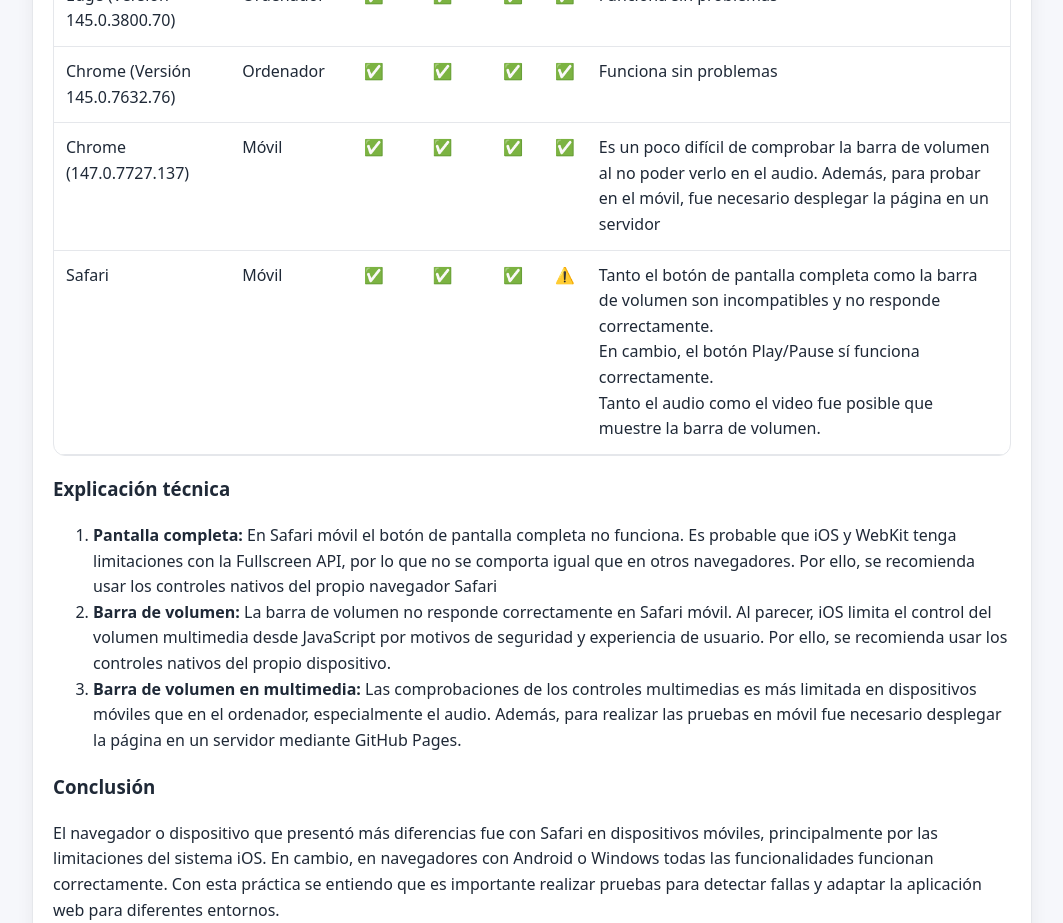
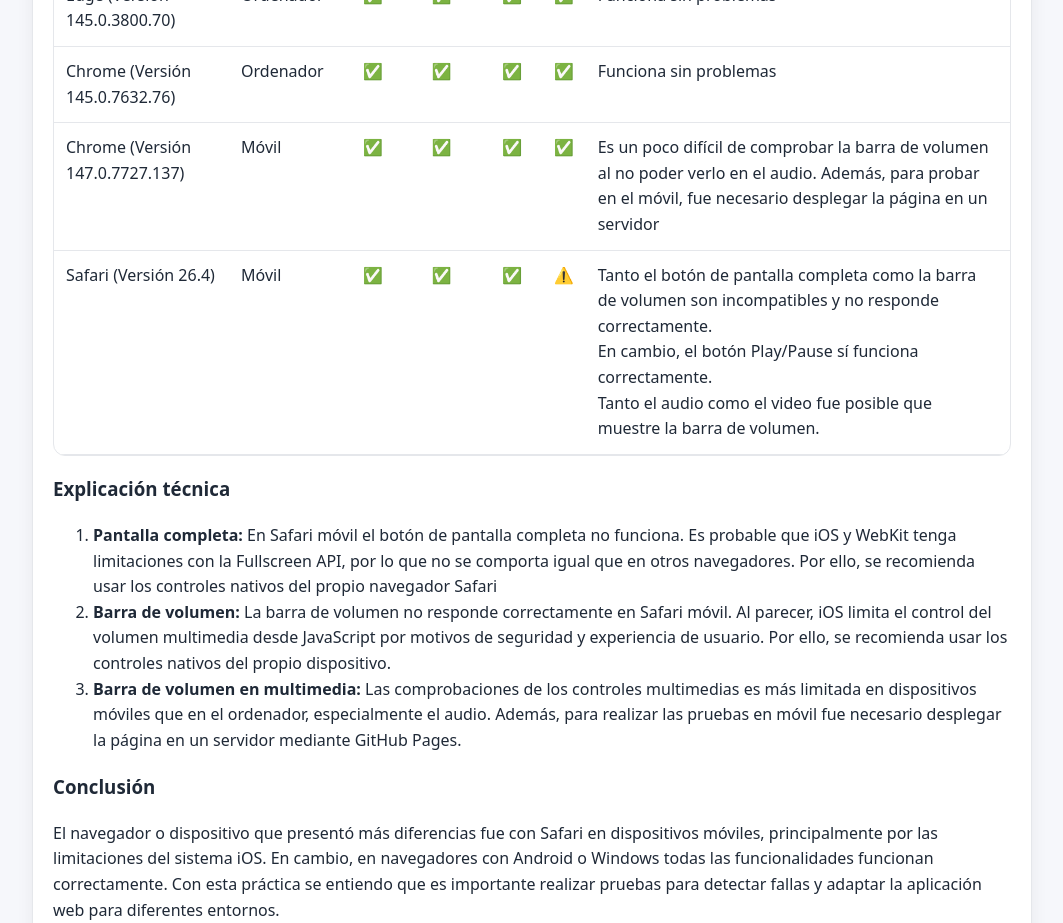
Before and after one commit to Wenting04/p42, a plain HTML site: page index.html in a window 1280 px wide. Shown: the part 2120-3043 px from the top of the page, without its empty margins (108-1171 px from the left). Drawn offline with Linux system fonts and the light colour scheme.

Commit message:
Adición de versión de Safari

```diff
--- a/index.html
+++ b/index.html
@@ -156,7 +156,7 @@
               <td>Funciona sin problemas</td>
             </tr>
             <tr>
-              <td>Chrome (147.0.7727.137)</td>
+              <td>Chrome (Versión 147.0.7727.137)</td>
               <td>Móvil</td>
               <td>✅</td>
               <td>✅</td>
@@ -165,7 +165,7 @@
               <td>Es un poco difícil de comprobar la barra de volumen al no poder verlo en el audio. Además, para probar en el móvil, fue necesario desplegar la página en un servidor</td>
             </tr>
             <tr>
-              <td>Safari</td>
+              <td>Safari (Versión 26.4)</td>
               <td>Móvil</td>
               <td>✅</td>
               <td>✅</td>
```
